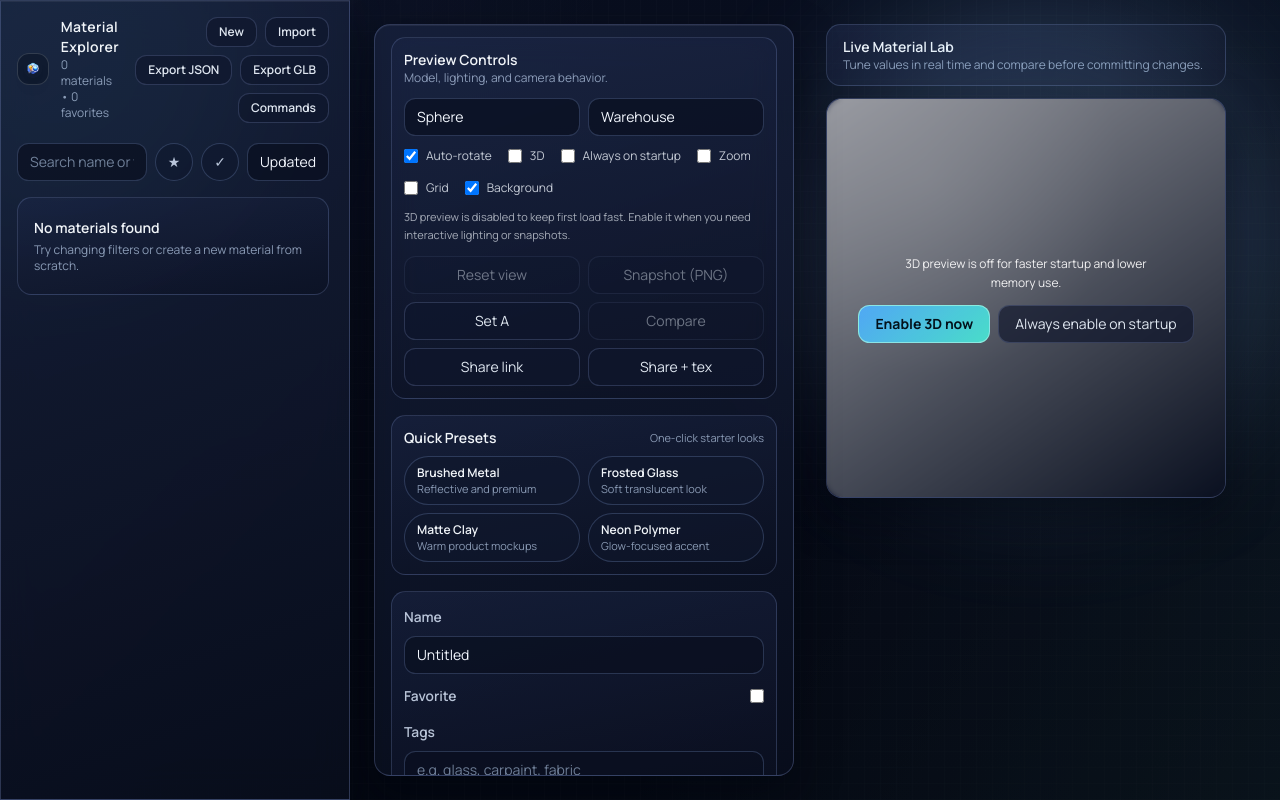
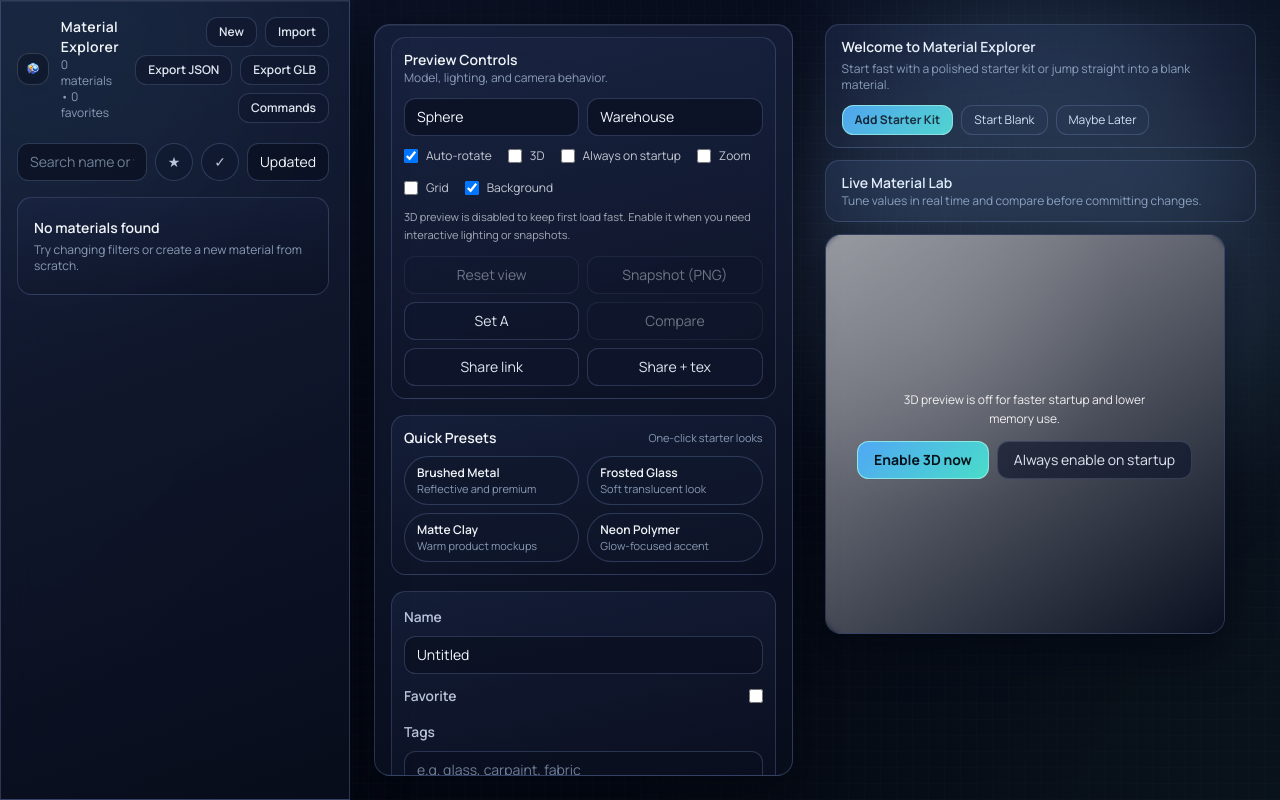
Before and after one commit to mikechaves/material-explorer, a React (Vite) app: page / in a window 1280 px wide. Built offline with nearby package versions, Linux system fonts and the light colour scheme.

Commit message:
feat(frontend): add first-run onboarding with starter kit

```diff
--- a/src/components/MaterialEditor.tsx
+++ b/src/components/MaterialEditor.tsx
@@ -80,9 +80,10 @@ const MATERIAL_PRESETS: MaterialPreset[] = [
 
 const checkboxClass =
   'h-3.5 w-3.5 rounded border border-cyan-100/40 bg-slate-950/55 text-cyan-300 focus:ring-2 focus:ring-cyan-300/35';
+const ONBOARDING_SEEN_KEY = 'materialExplorerOnboardingSeen';
 
 const MaterialEditor: React.FC = () => {
-  const { addMaterial, updateMaterial, selectedMaterial, startNewMaterial } = useMaterials();
+  const { materials, addMaterial, addMaterials, updateMaterial, selectedMaterial, startNewMaterial } = useMaterials();
   const previewRef = useRef<MaterialPreviewHandle>(null);
   const nameInputRef = useRef<HTMLInputElement>(null);
 
@@ -114,6 +115,9 @@ const MaterialEditor: React.FC = () => {
   });
   const [compareOn, setCompareOn] = useState(false);
   const [compareA, setCompareA] = useState<MaterialDraft | null>(null);
+  const [showOnboarding, setShowOnboarding] = useState<boolean>(
+    () => window.localStorage.getItem(ONBOARDING_SEEN_KEY) !== 'true'
+  );
 
   useEffect(() => {
     if (selectedMaterial) setMaterial(selectedMaterial);
@@ -248,6 +252,33 @@ const MaterialEditor: React.FC = () => {
     else addMaterial(full);
   };
 
+  const dismissOnboarding = () => {
+    setShowOnboarding(false);
+    window.localStorage.setItem(ONBOARDING_SEEN_KEY, 'true');
+  };
+
+  const startBlankFromOnboarding = () => {
+    startNewMaterial();
+    dismissOnboarding();
+  };
+
+  const addStarterKit = () => {
+    const now = Date.now();
+    const starter = MATERIAL_PRESETS.map((preset, index) =>
+      createMaterialFromDraft({
+        ...DEFAULT_MATERIAL_DRAFT,
+        ...preset.values,
+        name: preset.label,
+        tags: ['starter', ...(preset.id === 'frosted-glass' ? ['glass'] : [])],
+        createdAt: now + index,
+        updatedAt: now + index,
+      })
+    );
+    addMaterials(starter);
+    startNewMaterial();
+    dismissOnboarding();
+  };
+
   useEffect(() => {
     const onCommand = (event: Event) => {
       const customEvent = event as CustomEvent<AppCommandEventDetail>;
@@ -278,6 +309,11 @@ const MaterialEditor: React.FC = () => {
       if (action === 'focus-material-name') {
         nameInputRef.current?.focus();
         nameInputRef.current?.select();
+        return;
+      }
+      if (action === 'open-onboarding') {
+        setShowOnboarding(true);
+        window.localStorage.removeItem(ONBOARDING_SEEN_KEY);
       }
     };
 
@@ -290,6 +326,29 @@ const MaterialEditor: React.FC = () => {
       <div className="max-w-[1240px] mx-auto p-4 sm:p-6">
         <div className="flex flex-col lg:flex-row items-stretch gap-6 lg:gap-8">
           <section className="order-1 lg:order-2 space-y-3">
+            {showOnboarding && materials.length === 0 && (
+              <motion.div
+                className="section-shell px-4 py-3"
+                initial={{ opacity: 0, y: 10 }}
+                animate={{ opacity: 1, y: 0 }}
+              >
+                <div className="text-sm font-semibold text-slate-100">Welcome to Material Explorer</div>
+                <div className="mt-1 text-xs ui-muted">
+                  Start fast with a polished starter kit or jump straight into a blank material.
+                </div>
+                <div className="mt-3 flex flex-wrap items-center gap-2">
+                  <button type="button" className="ui-btn ui-btn-primary px-3 py-1.5 text-xs" onClick={addStarterKit}>
+                    Add Starter Kit
+                  </button>
+                  <button type="button" className="ui-btn px-3 py-1.5 text-xs" onClick={startBlankFromOnboarding}>
+                    Start Blank
+                  </button>
+                  <button type="button" className="ui-btn px-3 py-1.5 text-xs" onClick={dismissOnboarding}>
+                    Maybe Later
+                  </button>
+                </div>
+              </motion.div>
+            )}
             <div className="section-shell px-4 py-3">
               <div className="text-sm font-semibold text-slate-100">Live Material Lab</div>
               <div className="text-xs ui-muted">Tune values in real time and compare before committing changes.</div>
--- a/src/components/Sidebar.tsx
+++ b/src/components/Sidebar.tsx
@@ -376,6 +376,13 @@ const Sidebar: React.FC<SidebarProps> = ({ isCollapsed, setIsCollapsed, width, s
         description: 'Jump cursor to the editor name field.',
         keywords: ['name', 'title', 'focus'],
         run: () => dispatchAppCommand('focus-material-name'),
+      },
+      {
+        id: 'open-onboarding',
+        title: 'Show Onboarding Card',
+        description: 'Reopen first-run guidance in the editor.',
+        keywords: ['onboarding', 'welcome', 'starter'],
+        run: () => dispatchAppCommand('open-onboarding'),
       },
     ],
     [exportAll, focusSearch, isCollapsed, startNewMaterial, setIsCollapsed]
--- a/src/types/commands.ts
+++ b/src/types/commands.ts
@@ -4,7 +4,8 @@ export type CommandAction =
   | 'save-material'
   | 'toggle-preview'
   | 'toggle-compare'
-  | 'focus-material-name';
+  | 'focus-material-name'
+  | 'open-onboarding';
 
 export type AppCommandEventDetail = {
   action: CommandAction;
```
